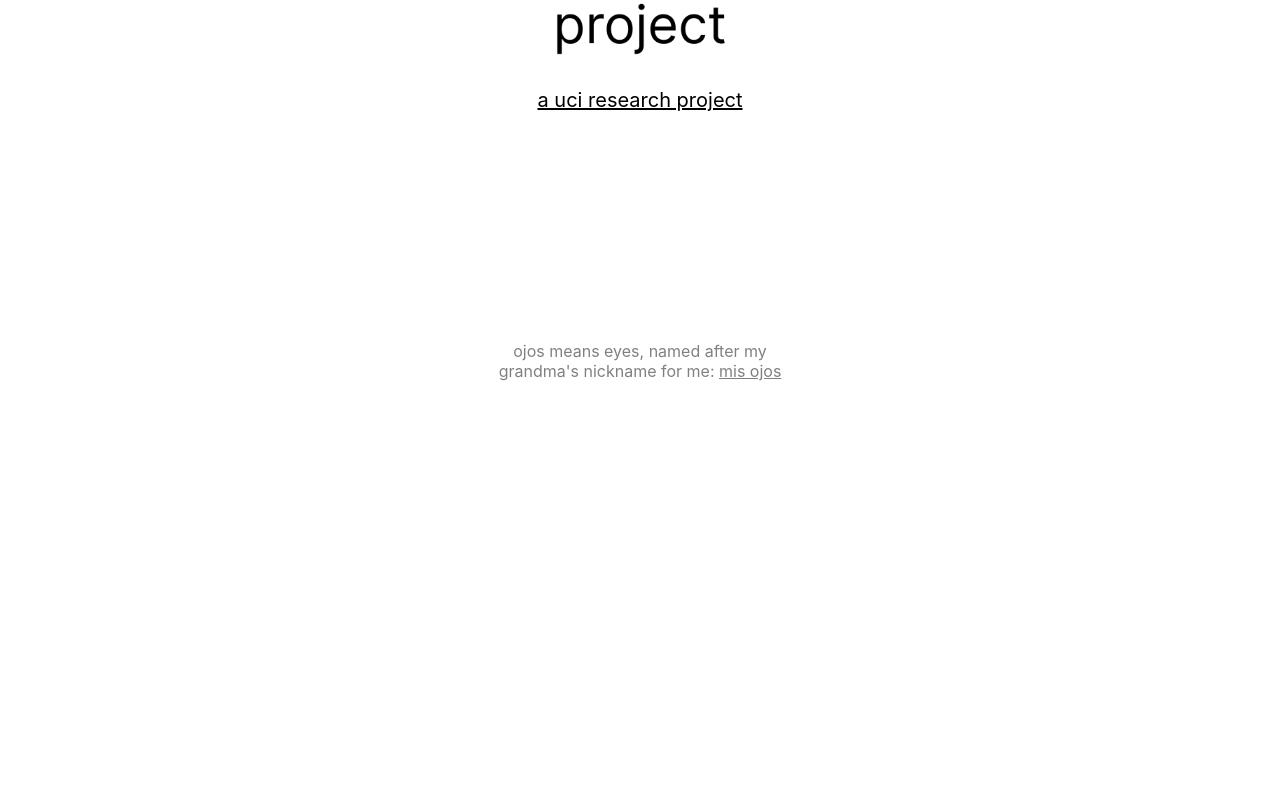
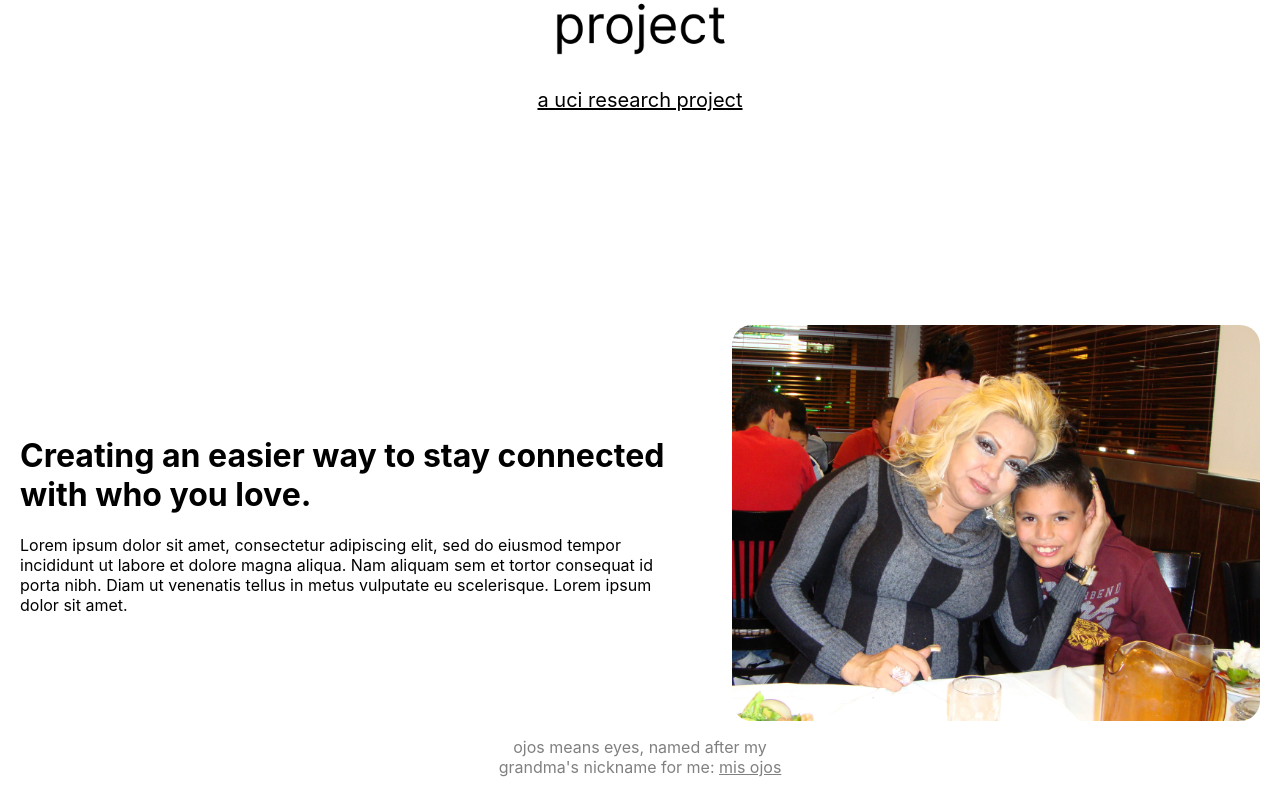
Before and after one commit to ojosproject/website, a React (Create React App) app: page / in a window 1280 px wide. Shown: the part 475-1268 px from the top of the page. Before the commit the page ends 872 px from the top, so only its background shows below. Built offline with nearby package versions, Linux system fonts and the light colour scheme.

Commit message:
feat: added the story view w/ lorem text

```diff
--- a/src/App.css
+++ b/src/App.css
@@ -1,3 +1,7 @@
+body a {
+  color: black;
+}
+
 .photo_container {
   display: flex;
   flex-direction: column;
@@ -11,6 +15,33 @@
   font-size: 20px;
 }
 
-body a {
-  color: black;
+.story {
+  display: flex;
+  flex-direction: row;
+  justify-content: space-around;
+  align-items: center;
 }
+
+#story_text {
+  flex: 2;
+
+  min-width: 250px;
+
+  margin: 0 20px;
+  text-align: left;
+}
+
+#story_image {
+  margin: 0 20px;
+
+  max-height: 396px;
+  max-width: 528px;
+
+  height: auto;
+  width: auto;
+
+  min-height: 300px;
+  min-width: 225px;
+
+  border-radius: 20px;
+}
--- a/src/App.jsx
+++ b/src/App.jsx
@@ -5,6 +5,7 @@
 
 import './App.css';
 import logo from './static/logo.png'
+import grandma from "./static/grandma.jpg"
 import Layout from './Layout'
 
 function App() {
@@ -15,6 +16,18 @@ function App() {
         <a href="https://markbaldw.in/url/" target="_blank" rel="noopener noreferrer">a uci research project</a>
       </div>
 
+      <div className="story">
+        <div id="story_text">
+          <h1>Creating an easier way to stay connected with who you love.</h1>
+          <p>Lorem ipsum dolor sit amet, consectetur adipiscing elit, sed do eiusmod tempor incididunt ut labore et dolore magna aliqua. Nam aliquam sem et tortor consequat id porta nibh. Diam ut venenatis tellus in metus vulputate eu scelerisque. Lorem ipsum dolor sit amet.</p>
+        </div>
+        <img id="story_image" src={grandma}></img>
+      </div>
+
+      <div className="our_team">
+
+      </div>
+
     </Layout>
   );
 }
```
